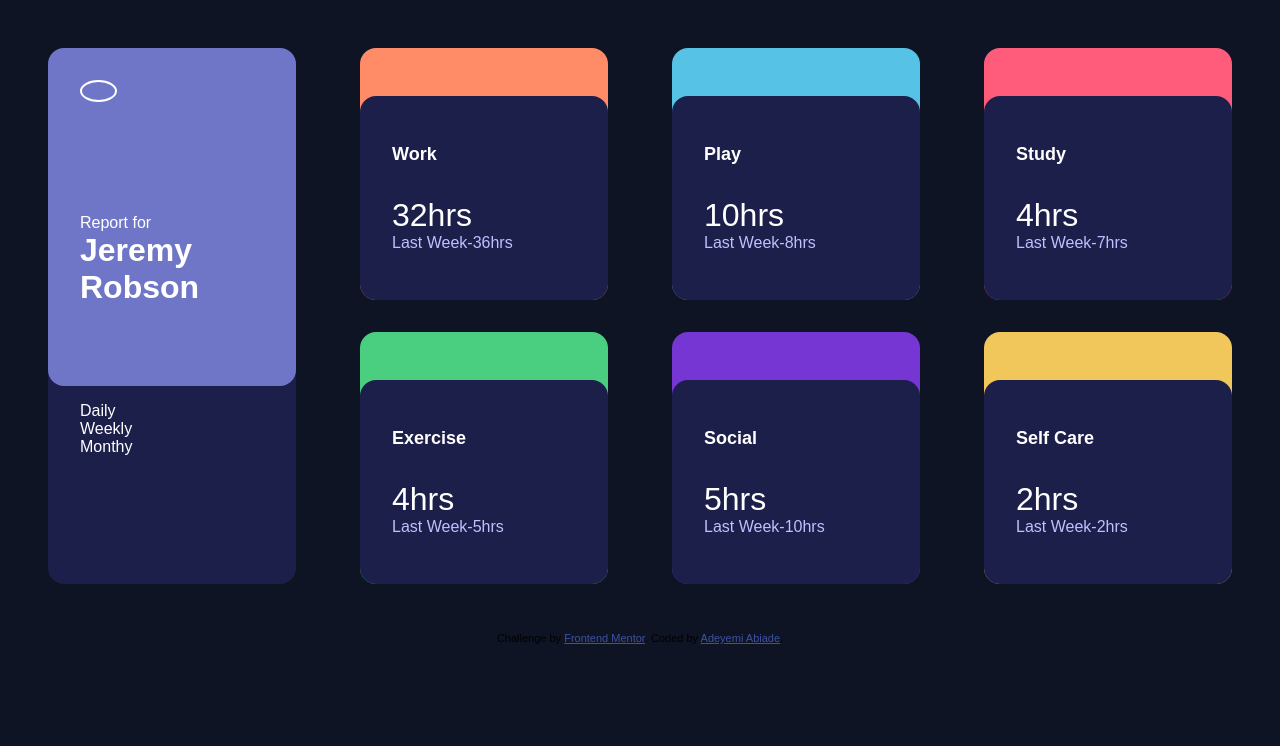
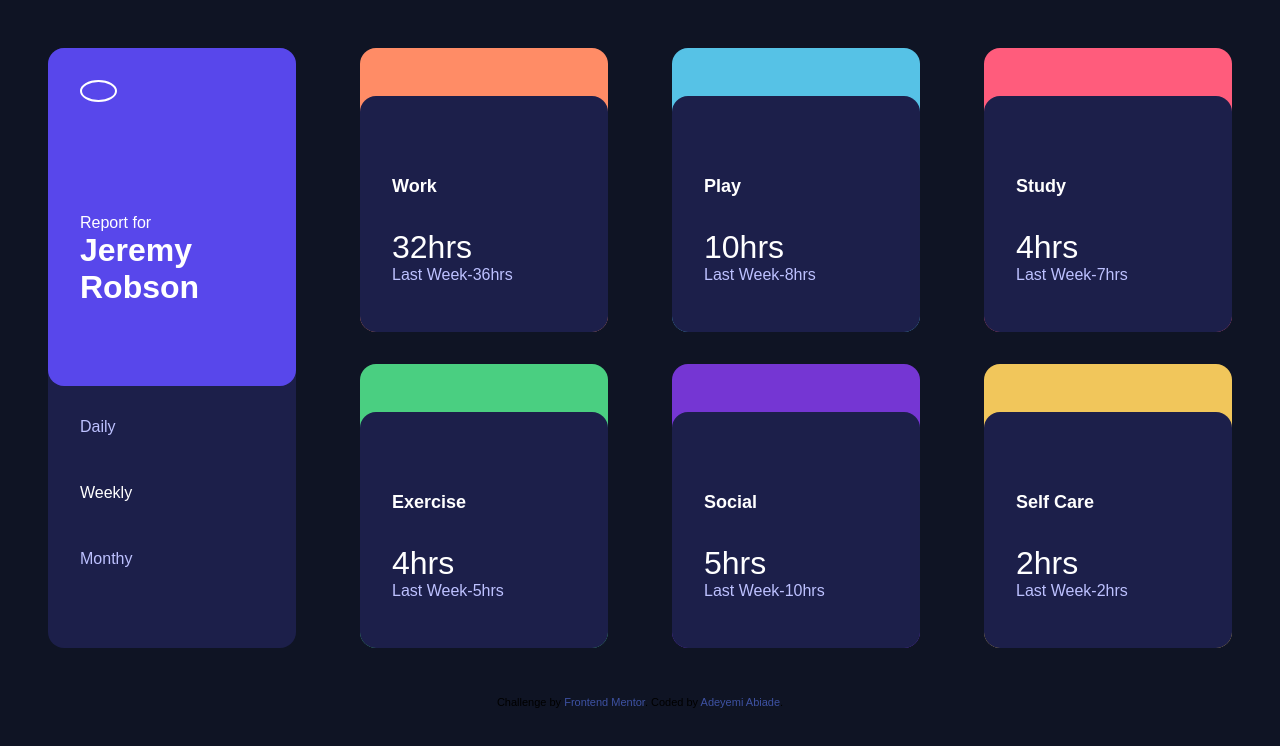
Before and after one commit to Adeyemi-Abiade/time-tracking-dashboard, a plain HTML site: page index.html in a window 1280 px wide. Drawn offline with Linux system fonts and the light colour scheme.

Commit message:
Added styles for active states and added anchor tags in the markup to show interactivity. ALso, changed colors for active states.

```diff
--- a/index.css
+++ b/index.css
@@ -11,6 +11,11 @@ body{
     background-color: hsl(226, 43%, 10%);
     @import url('https://fonts.google.com/specimen/Rubik');
 }
+a{
+text-decoration: none;
+color: none;
+background-color: none;
+}
 .grid-container{
     display: grid;
     gap: 2em;
@@ -23,6 +28,8 @@ body{
 .grid-item{
     margin: 0 1em;
 }
+
+/* Profile section */
 .profile{
     background-color: hsl(235, 46%, 20%);
     border-radius: 1em;
@@ -32,7 +39,7 @@ body{
     justify-content: space-between;
     align-items: center;
     flex-wrap: wrap;
-    background-color: hsl(235, 45%, 61%);
+    background-color: hsl(246, 80%, 60%);
     border-radius: 1em;
     padding:2em;
 }
@@ -60,10 +67,17 @@ profile-text h2{
     flex-wrap: wrap;
     padding: 1em 2em;
 }
-.activity-duration a{
-    text-decoration: none;
+.profile .activity-duration a:not(.current){
+    color: hsl(236, 100%, 87%);
+}
+.profile .activity-duration a:hover{
     color: white;
 }
+.profile .activity-duration .current{
+    color: white;
+}
+
+/* Activitites section */
 .work{
     background-color: hsl(15, 100%, 70%);
 }
@@ -111,12 +125,16 @@ profile-text h2{
     background-repeat: no-repeat;
     padding: 1.5em;
 }
-.activity-description{
+.activity .activity-description{
     background-color: hsl(235, 46%, 20%);
     padding: 3em 2em;
     border-radius: 1em;
     flex-direction: column;
     gap: 2em;
+}
+.activity .activity-description:hover{
+    background-color: hsl(235, 45%, 61%);
+    cursor: pointer;
 }
 .activity-duration, .activity-name-ellipsis{
     justify-content: space-between;
@@ -128,6 +146,9 @@ profile-text h2{
 }
 .present-record{
     font-size: 2rem;
+}
+.activity-name, .present-record{
+    color: white;
 }
 .activity-name{
     font-size: 18px;
@@ -170,6 +191,12 @@ profile-text h2{
     .activity-duration{
         flex-direction: column;
         align-items: flex-start;
-        justify-content: space-around;
+    }
+    .profile .activity-duration{
+        padding-top: 2em;
+    }
+    .profile .activity-duration a{
+        margin-bottom: 3em;
+
     }
 }
--- a/index.html
+++ b/index.html
@@ -26,7 +26,7 @@
         </div>
         <div class="activity-duration flex">
             <a href="#">Daily</a>
-            <a href="#">Weekly</a>
+            <a href="#" class="current">Weekly</a>
             <a href="#">Monthy</a>
         </div>
        </section>
@@ -34,11 +34,14 @@
        <!-- Work activity section -->
        <section class="work grid-item activity">
              <div class="icon"></div>
+            <a href="#">
               <div class="activity-description flex">
 
                 <div class="activity-name-ellipsis flex">
                   <p class="activity-name">Work</p>
+                  <a href="#">
                     <div class="ellipsis-menu"><img src="images/icon-ellipsis.svg" alt=""></div>
+                  </a>
                 </div>
 
                 <div class="activity-duration flex">
@@ -46,15 +49,19 @@
                   <p class="previous-record">Last Week-36hrs</p>
                 </div>
               </div>
+            </a>
        </section>
        <!-- Play activity -->
        <section class="play grid-item activity">
              <div class="icon"></div>
+             <a href="#">
               <div class="activity-description flex">
 
                 <div class="activity-name-ellipsis flex">
                   <p class="activity-name">Play</p>
+                  <a href="#">
                     <div class="ellipsis-menu"><img src="images/icon-ellipsis.svg" alt=""></div>
+                  </a>
                 </div>
 
                 <div class="activity-duration flex">
@@ -62,15 +69,19 @@
                   <p class="previous-record">Last Week-8hrs</p>
                 </div>
               </div>
+             </a>
        </section>
        <!-- Study -->
        <section class="study grid-item activity">
              <div class="icon"></div>
+             <a href="#">
               <div class="activity-description flex">
 
                 <div class="activity-name-ellipsis flex">
                   <p class="activity-name">Study</p>
+                  <a href="#">
                     <div class="ellipsis-menu"><img src="images/icon-ellipsis.svg" alt=""></div>
+                  </a>
                 </div>
 
                 <div class="activity-duration flex">
@@ -78,15 +89,19 @@
                   <p class="previous-record">Last Week-7hrs</p>
                 </div>
               </div>
+             </a>
        </section>
        <!-- Exercise -->
        <section class="exercise grid-item activity">
              <div class="icon"></div>
+             <a href="#">
               <div class="activity-description flex">
 
                 <div class="activity-name-ellipsis flex">
                   <p class="activity-name">Exercise</p>
+                  <a href="#">
                     <div class="ellipsis-menu"><img src="images/icon-ellipsis.svg" alt=""></div>
+                  </a>
                 </div>
 
                 <div class="activity-duration flex">
@@ -94,15 +109,19 @@
                   <p class="previous-record">Last Week-5hrs</p>
                 </div>
               </div>
+             </a>
        </section>
        <!-- Socials -->
        <section class="social grid-item activity">
              <div class="icon"></div>
+             <a href="#">
               <div class="activity-description flex">
 
                 <div class="activity-name-ellipsis flex">
                   <p class="activity-name">Social</p>
+                  <a href="#">
                     <div class="ellipsis-menu"><img src="images/icon-ellipsis.svg" alt=""></div>
+                  </a>
                 </div>
 
                 <div class="activity-duration flex">
@@ -110,15 +129,19 @@
                   <p class="previous-record">Last Week-10hrs</p>
                 </div>
               </div>
+             </a>
        </section>
        <!-- Selfcare -->
        <section class="self-care grid-item activity">
              <div class="icon"></div>
+             <a href="#">
               <div class="activity-description flex">
 
                 <div class="activity-name-ellipsis flex">
                   <p class="activity-name">Self Care</p>
+                  <a href="#">
                     <div class="ellipsis-menu"><img src="images/icon-ellipsis.svg" alt=""></div>
+                  </a>
                 </div>
 
                 <div class="activity-duration flex">
@@ -126,6 +149,7 @@
                   <p class="previous-record">Last Week-2hrs</p>
                 </div>
               </div>
+             </a>
        </section>
   </main>
 
```
Lines whose indentation alone changed are shown as unchanged.
